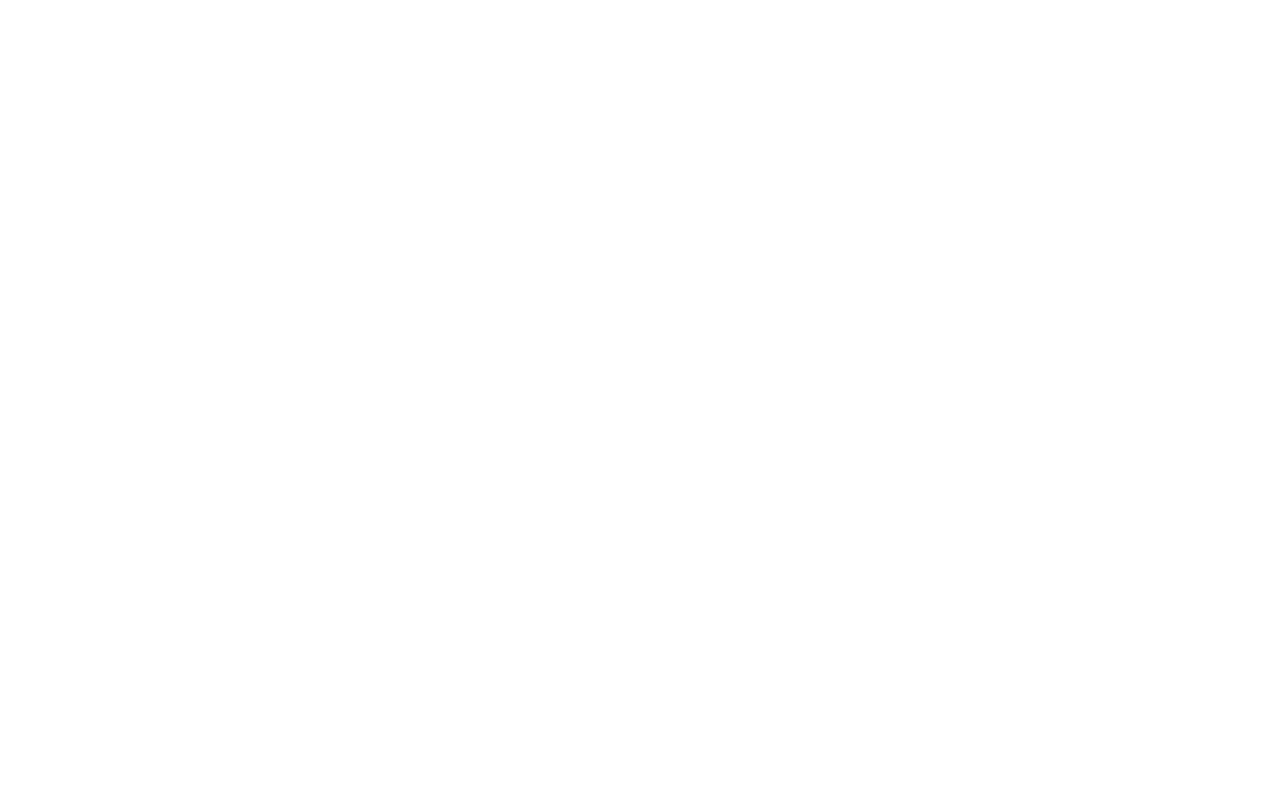
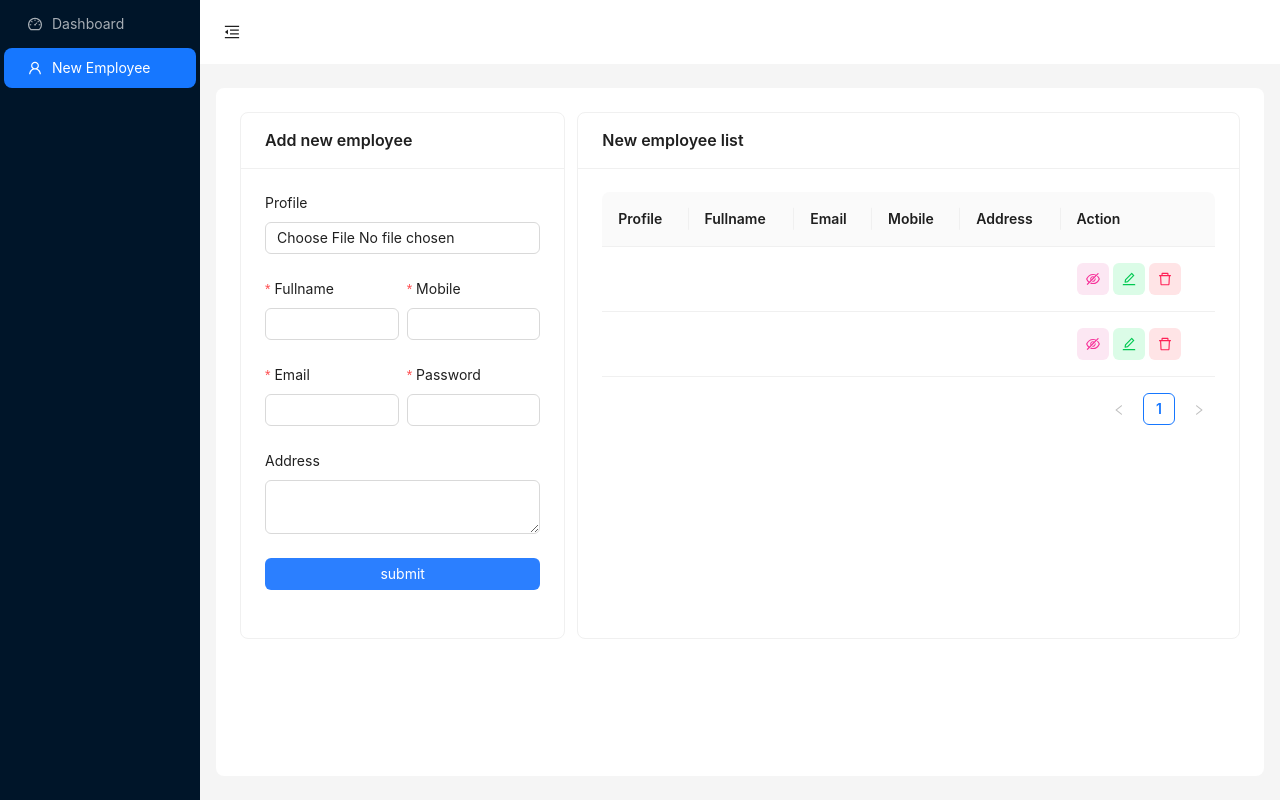
Before and after one commit to YogeshDPalve/banking-app, a React (Vite) app in the folder frontend/: page /admin/new-employee in a window 1280 px wide. Before the commit this address had no page. Built offline with nearby package versions, Linux system fonts and the light colour scheme.

Commit message:
admin routes , Admin Dashboard, add new employee pages created

```diff
--- a/frontend/src/App.jsx
+++ b/frontend/src/App.jsx
@@ -1,13 +1,15 @@
 import { BrowserRouter, Route, Routes } from "react-router-dom";
 import Homepage from "./components/Home";
-import Login from "./components/Home/Login";
+import Dashboard from "./components/Admin";
+import NewEmployee from "./components/Layouts/Adminlayout/NewEmployee";
 
 const App = () => {
   return (
     <BrowserRouter>
       <Routes>
         <Route path="/" element={<Homepage />} />
-        {/* <Route path="/login" element={<Login />} /> */}
+        <Route path="/admin" element={<Dashboard />} />
+        <Route path="/admin/new-employee" element={<NewEmployee />} />
       </Routes>
     </BrowserRouter>
   );
--- /dev/null
+++ b/frontend/src/components/Admin/index.jsx
@@ -0,0 +1,12 @@
+import React from "react";
+import Adminlayout from "../Layouts/Adminlayout";
+
+const Dashboard = () => {
+  return (
+    <Adminlayout>
+      <h1 className="text-5xl font-bold">Welcome to Admin panel</h1>
+    </Adminlayout>
+  );
+};
+
+export default Dashboard;
--- /dev/null
+++ b/frontend/src/components/Layouts/Adminlayout/NewEmployee/index.jsx
@@ -0,0 +1,113 @@
+import { Button, Card, Form, Input, Table } from "antd";
+
+import Adminlayout from "..";
+import {
+  DeleteOutlined,
+  EditOutlined,
+  EyeInvisibleOutlined,
+} from "@ant-design/icons";
+const { Item } = Form;
+
+const NewEmployee = () => {
+  const columns = [
+    {
+      title: "Profile",
+      key: "fullname",
+    },
+    {
+      title: "Fullname",
+      dataIndex: "fullname",
+      key: "fullname",
+    },
+    {
+      title: "Email",
+      dataIndex: "email",
+      key: "email",
+    },
+    {
+      title: "Mobile",
+      dataIndex: "mobile",
+      key: "mobile",
+    },
+    {
+      title: "Address",
+      dataIndex: "address",
+      key: "address",
+    },
+    {
+      title: "Action",
+      key: "action",
+      render: () => (
+        <div className="flex gap-1">
+          <Button
+            className="!bg-pink-100 !text-pink-500"
+            icon={<EyeInvisibleOutlined />}
+            type="text"
+          />
+          <Button
+            className="!bg-green-100 !text-green-500"
+            icon={<EditOutlined />}
+            type="text"
+          />
+          <Button
+            className="!bg-rose-100 !text-rose-500"
+            icon={<DeleteOutlined />}
+            type="text"
+          />
+        </div>
+      ),
+    },
+  ];
+  return (
+    <Adminlayout>
+      <div className="grid md:grid-cols-3 gap-3">
+        <Card title="Add new employee">
+          <Form layout="vertical">
+            <Item name="John" label="Profile">
+              <Input type="file" />
+            </Item>
+            <div className="grid md:grid-cols-2 gap-x-2">
+              <Item
+                name="fullname"
+                label="Fullname"
+                rules={[{ required: true }]}
+              >
+                <Input />
+              </Item>
+              <Item name="mobile" label="Mobile" rules={[{ required: true }]}>
+                <Input type="number" />
+              </Item>
+              <Item name="email" label="Email" rules={[{ required: true }]}>
+                <Input type="email" />
+              </Item>
+              <Item
+                name="password"
+                label="Password"
+                rules={[{ required: true }]}
+              >
+                <Input type="password" />
+              </Item>
+            </div>
+            <Item name="address" label="Address">
+              <Input.TextArea />
+            </Item>
+            <Item>
+              <Button
+                type="text"
+                className="w-full !bg-blue-500 !text-bold !text-white"
+                htmlType="submit"
+              >
+                submit
+              </Button>
+            </Item>
+          </Form>
+        </Card>
+        <Card className="md:col-span-2" title="New employee list">
+          <Table columns={columns} dataSource={[{}, {}]} />
+        </Card>
+      </div>
+    </Adminlayout>
+  );
+};
+
+export default NewEmployee;
--- /dev/null
+++ b/frontend/src/components/Layouts/Adminlayout/index.jsx
@@ -0,0 +1,73 @@
+import React, { useState } from "react";
+import { Link, useLocation } from "react-router-dom";
+import {
+  DashboardOutlined,
+  MenuFoldOutlined,
+  MenuUnfoldOutlined,
+  UploadOutlined,
+  UserOutlined,
+  VideoCameraOutlined,
+} from "@ant-design/icons";
+import { Button, Layout, Menu, theme } from "antd";
+const { Header, Sider, Content } = Layout;
+
+const Adminlayout = ({ children }) => {
+  const { pathname } = useLocation();
+  console.log(pathname);
+  const items = [
+    {
+      key: "/admin",
+      icon: <DashboardOutlined />,
+      label: <Link to="/admin">Dashboard</Link>,
+    },
+    {
+      key: "/admin/new-employee",
+      icon: <UserOutlined />,
+      label: <Link to="/admin/new-employee">New Employee</Link>,
+    },
+  ];
+
+  const [collapsed, setCollapsed] = useState(false);
+  const {
+    token: { colorBgContainer, borderRadiusLG },
+  } = theme.useToken();
+  return (
+    <Layout className="!min-h-screen">
+      <Sider trigger={null} collapsible collapsed={collapsed}>
+        <div className="demo-logo-vertical" />
+        <Menu
+          theme="dark"
+          mode="inline"
+          defaultSelectedKeys={pathname}
+          items={items}
+        />
+      </Sider>
+      <Layout>
+        <Header style={{ padding: 0, background: colorBgContainer }}>
+          <Button
+            type="text"
+            icon={collapsed ? <MenuUnfoldOutlined /> : <MenuFoldOutlined />}
+            onClick={() => setCollapsed(!collapsed)}
+            style={{
+              fontSize: "16px",
+              width: 64,
+              height: 64,
+            }}
+          />
+        </Header>
+        <Content
+          style={{
+            margin: "24px 16px",
+            padding: 24,
+            minHeight: 280,
+            background: colorBgContainer,
+            borderRadius: borderRadiusLG,
+          }}
+        >
+          {children}
+        </Content>
+      </Layout>
+    </Layout>
+  );
+};
+export default Adminlayout;
--- a/frontend/src/components/Layouts/HomeLayout/index.jsx
+++ b/frontend/src/components/Layouts/HomeLayout/index.jsx
@@ -7,6 +7,7 @@
   VideoCameraOutlined,
 } from "@ant-design/icons";
 import { Button, Layout, Menu, theme } from "antd";
+import { Link } from "react-router-dom";
 const { Header, Sider, Content } = Layout;
 const Homelayout = ({ children }) => {
   const [collapsed, setCollapsed] = useState(false);
@@ -16,16 +17,7 @@
   return (
     <Layout>
       <Header style={{ padding: 0, background: colorBgContainer }}>
-        <Button
-          type="text"
-          icon={collapsed ? <MenuUnfoldOutlined /> : <MenuFoldOutlined />}
-          onClick={() => setCollapsed(!collapsed)}
-          style={{
-            fontSize: "16px",
-            width: 64,
-            height: 64,
-          }}
-        />
+        <Link to="/admin">Visit Admin</Link>
       </Header>
       <Content
         style={{
```
